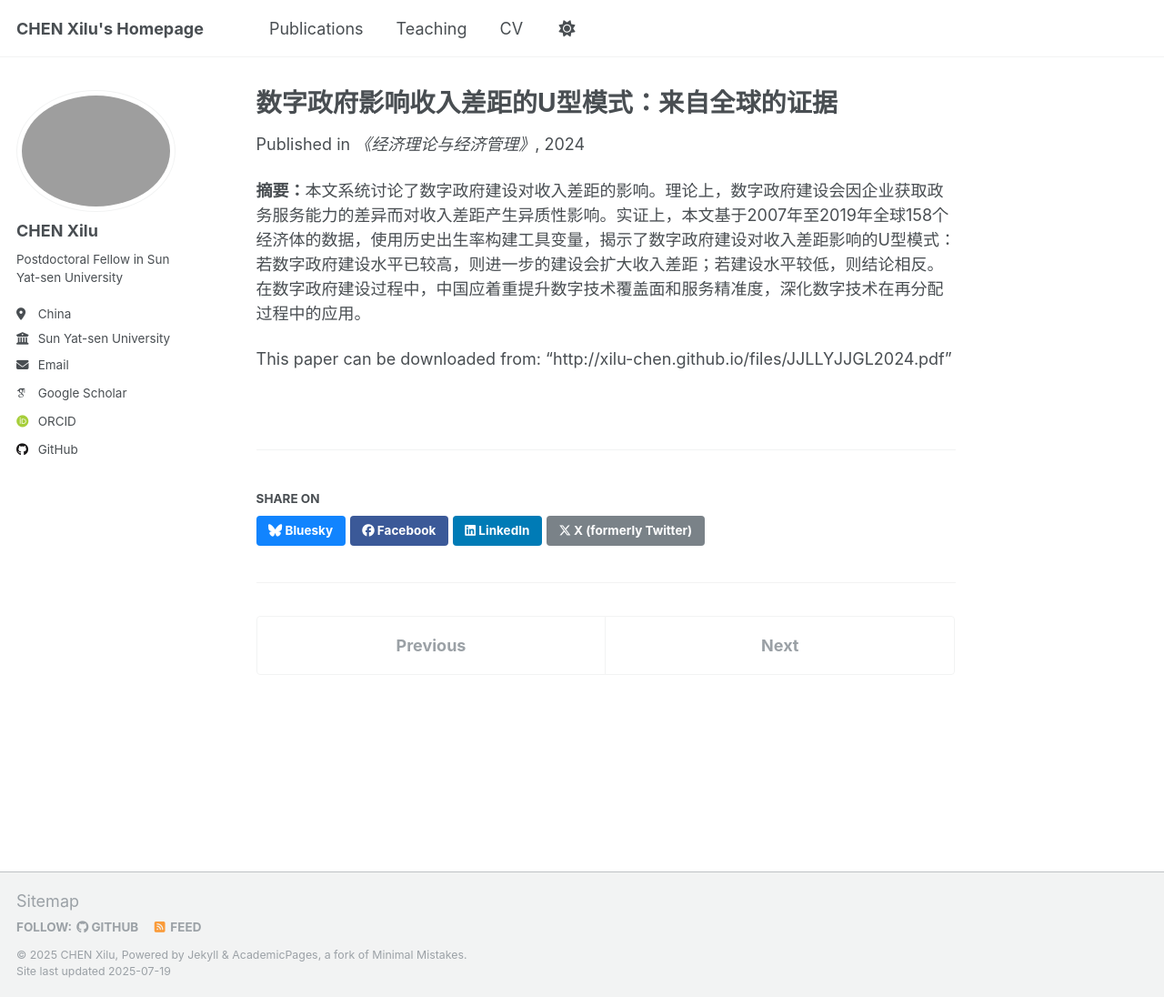
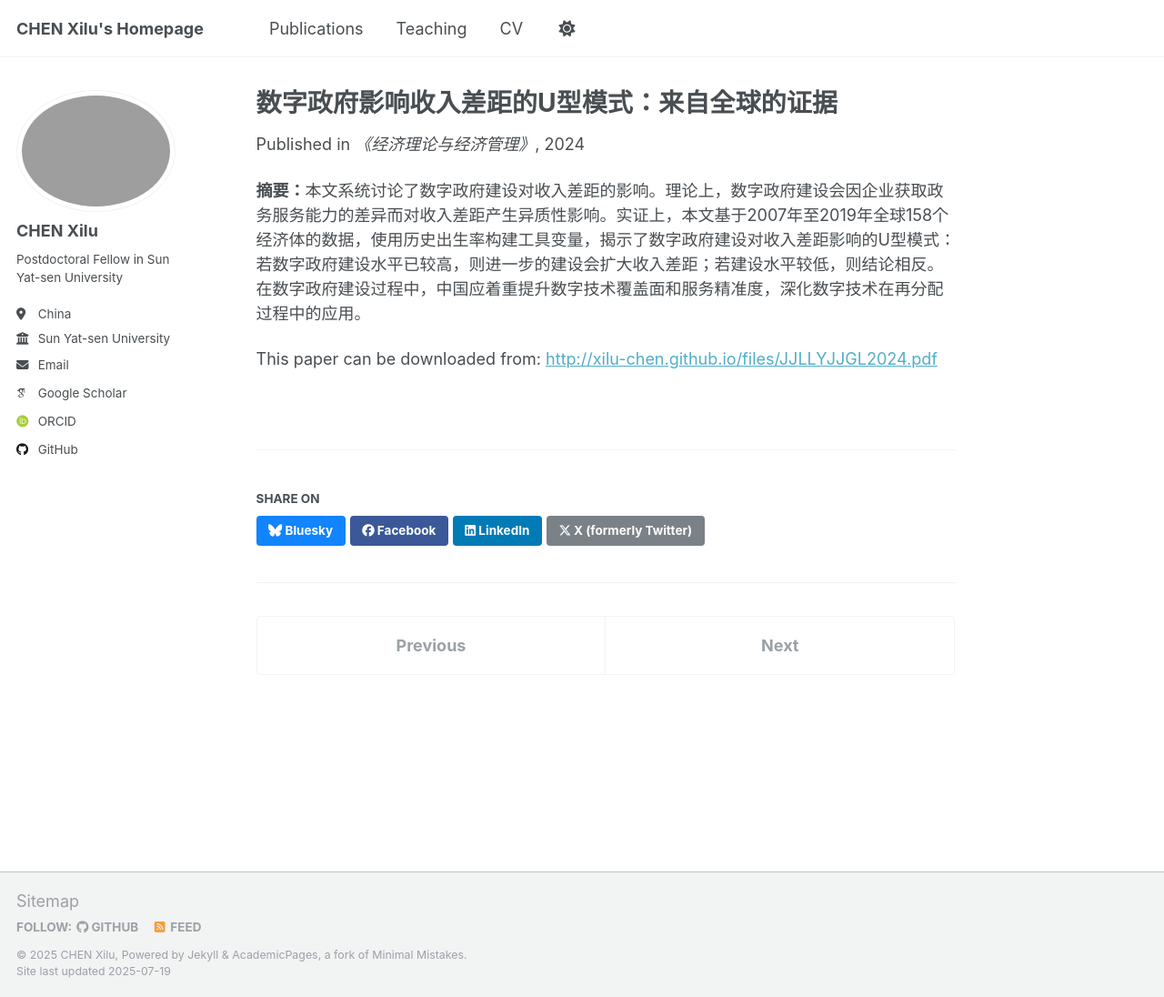
Before and after one commit to Xilu-CHEN/xilu-chen.github.io, a Jekyll site: the page built from _publications/JJLLYJJGL2024.md, in a window 1280 px wide and 1096 px high. Shown: the whole window at 91% size. Built offline with Jekyll 4.4.1, drawn with Linux system fonts in a browser that asks for light colours; some web fonts are replaced; a script that is not in the unit is left out.

```diff
--- a/_publications/JJLLYJJGL2024.md
+++ b/_publications/JJLLYJJGL2024.md
@@ -11,4 +11,4 @@ paperurl: 'http://xilu-chen.github.io/files/JJLLYJJGL2024.pdf'
 
 **摘要：**本文系统讨论了数字政府建设对收入差距的影响。理论上，数字政府建设会因企业获取政务服务能力的差异而对收入差距产生异质性影响。实证上，本文基于2007年至2019年全球158个经济体的数据，使用历史出生率构建工具变量，揭示了数字政府建设对收入差距影响的U型模式：若数字政府建设水平已较高，则进一步的建设会扩大收入差距；若建设水平较低，则结论相反。在数字政府建设过程中，中国应着重提升数字技术覆盖面和服务精准度，深化数字技术在再分配过程中的应用。
 
-This paper can be downloaded from: "http://xilu-chen.github.io/files/JJLLYJJGL2024.pdf"
+This paper can be downloaded from: <http://xilu-chen.github.io/files/JJLLYJJGL2024.pdf>
```
